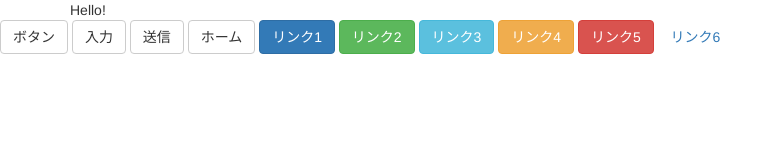
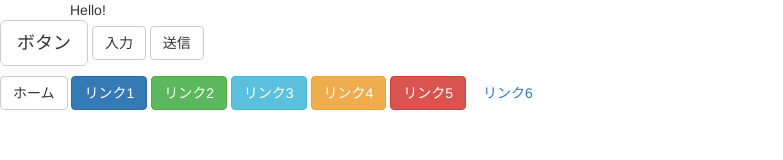
Before and after one commit to rapurasusann/2016web-2-3, a plain HTML site: page index.html in a window 1280 px wide. Shown: the whole page, without its empty margins (0-783 px from the left). Drawn offline with nearby package versions, Linux system fonts and the light colour scheme.

Commit message:
Update index.html

```diff
--- a/index.html
+++ b/index.html
@@ -10,10 +10,11 @@
 <div class="container">
 Hello!
 </div>
-
-<button class="btn btn-default" type="submit">ボタン</button>
-<input class="btn btn-default" type="button" value="入力">
-<input class="btn btn-default" type="submit" value="送信">
+ <p>
+<button class="btn btn-default btn-lg" type="submit">ボタン</button>
+<input class="btn btn-default btn lg" type="button" value="入力">
+<input class="btn btn-default btn lg" type="submit" value="送信">
+  </p>
 
   <!-- Standard button -->
 <button type="button" class="btn btn-default">ホーム</button>
```
